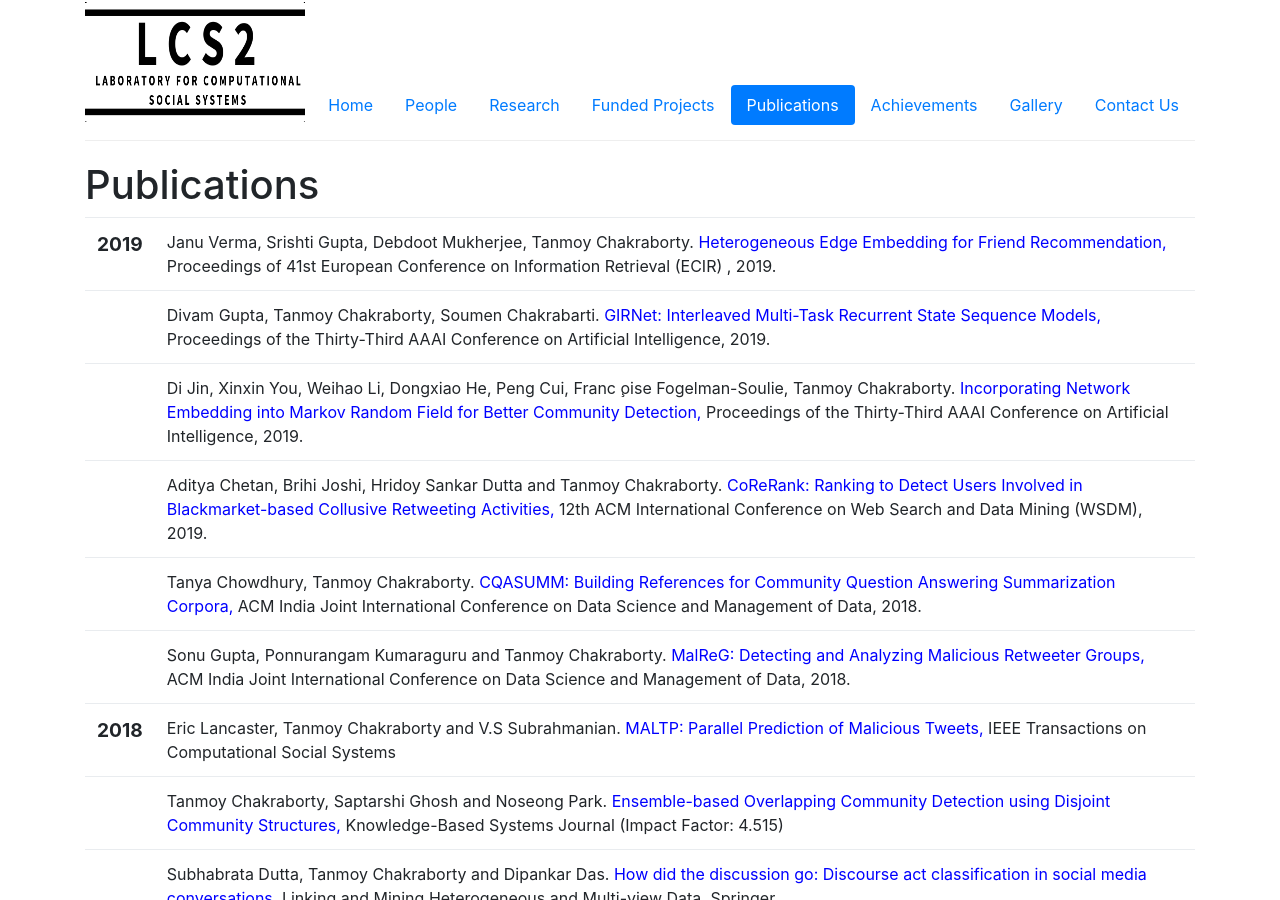
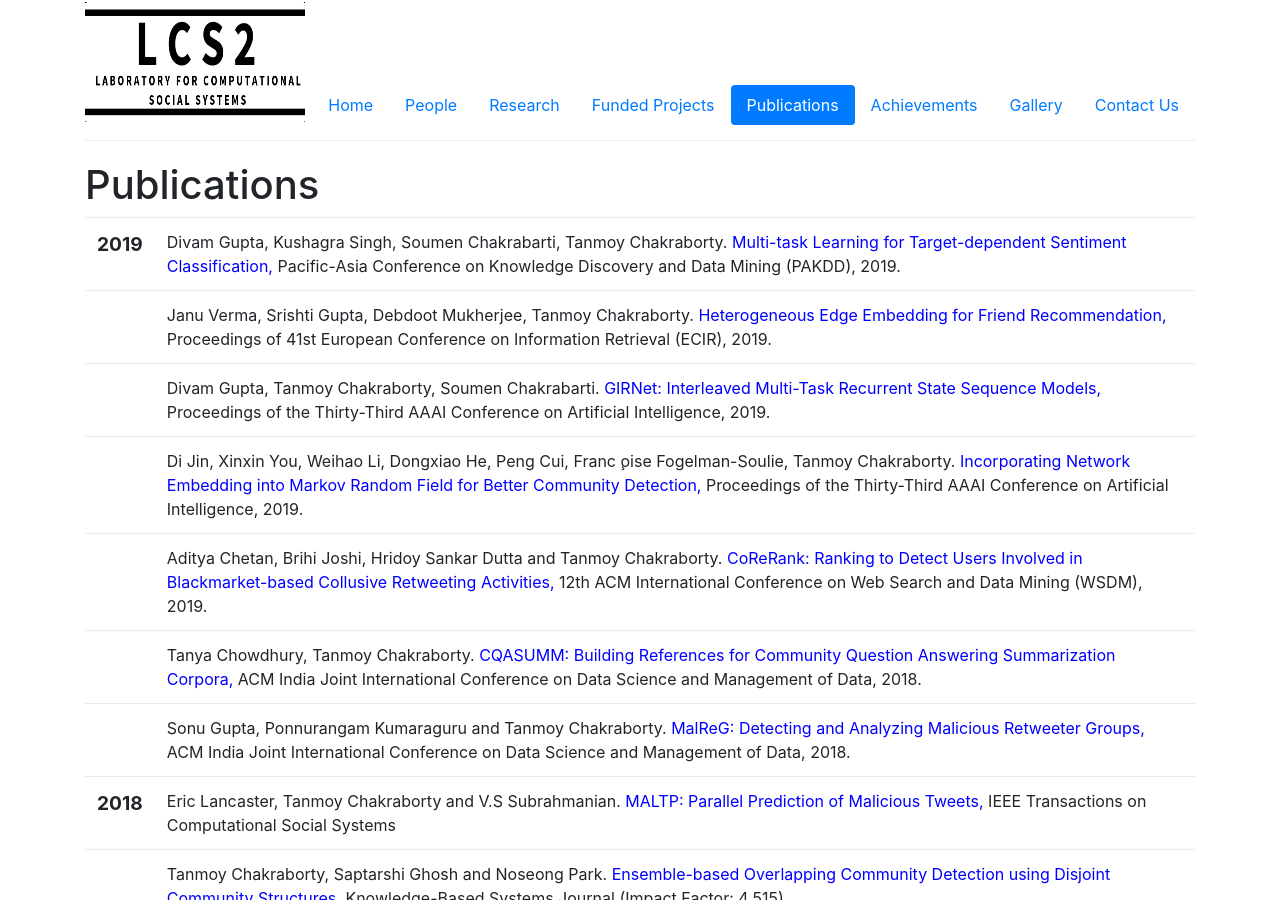
Before and after one commit to LCS2-IIITD/webpage, a Jekyll site: the page built from publications.html, in a window 1280 px wide and 900 px high. Built offline with Jekyll 4.4.1, drawn with Linux system fonts in a browser that asks for light colours.

Commit message:
Added PAKDD paper

```diff
--- a/_includes/pubs.html
+++ b/_includes/pubs.html
@@ -1,5 +1,6 @@
 <table class="table">
 <tbody>
+
 		<tr>
 		<td>
 			<span class="date">
@@ -12,7 +13,24 @@
 				<a href="https://www.asdfasdf.asdfasdf.asdfasdfads">[Code]</a>
 				<a href="https://www.asdfasdf.asdfasdf.asdfasdfads">[Dataset]</a>
 			</span><br />-->
-			Janu Verma, Srishti Gupta, Debdoot Mukherjee, Tanmoy Chakraborty. <font color="blue">Heterogeneous Edge Embedding for Friend Recommendation, </font>Proceedings of 41st European Conference on Information Retrieval (ECIR) , 2019.
+			Divam Gupta, Kushagra Singh, Soumen Chakrabarti, Tanmoy Chakraborty. <font color="blue">Multi-task Learning for Target-dependent Sentiment Classification, </font>Pacific-Asia Conference on Knowledge Discovery and Data Mining (PAKDD), 2019.
+			<span class="links">
+			</span>
+		</td>
+		</tr>
+		<tr>
+		<td>
+			<span class="date">
+				<!-- <big><strong>2019</strong></big><br /> -->
+			</span>
+		</td>
+		<td class="publication">
+			<!--<span class="pubtitle">
+				<a href="https://www.asdfasdf.asdfasdf.asdfasdfads">[PDF]</a>
+				<a href="https://www.asdfasdf.asdfasdf.asdfasdfads">[Code]</a>
+				<a href="https://www.asdfasdf.asdfasdf.asdfasdfads">[Dataset]</a>
+			</span><br />-->
+			Janu Verma, Srishti Gupta, Debdoot Mukherjee, Tanmoy Chakraborty. <font color="blue">Heterogeneous Edge Embedding for Friend Recommendation, </font>Proceedings of 41st European Conference on Information Retrieval (ECIR), 2019.
 			<span class="links">
 			</span>
 		</td>
```
Also changed, not shown: _posts/2018-12-14-PAKDD.md (added, +6 -0 lines).
